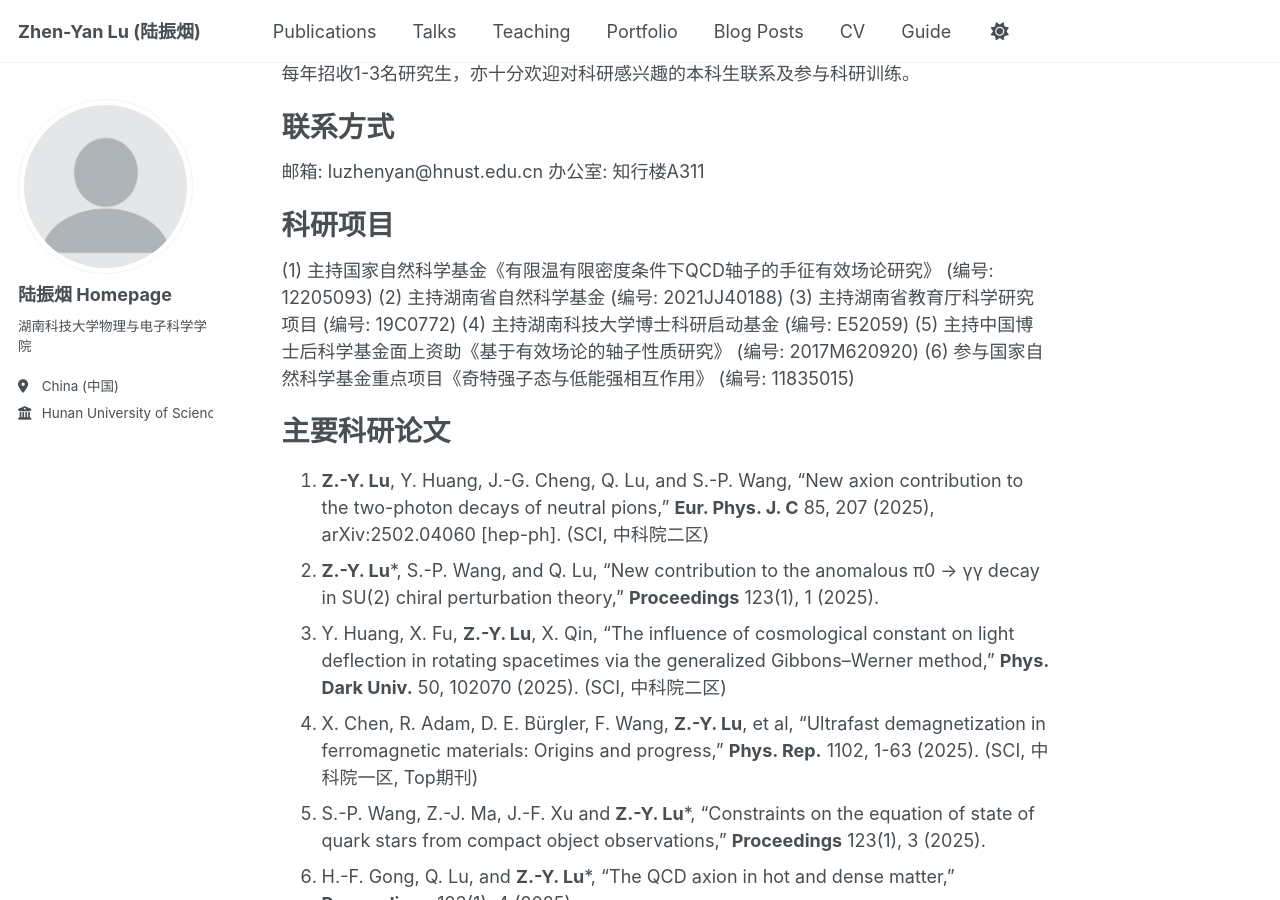
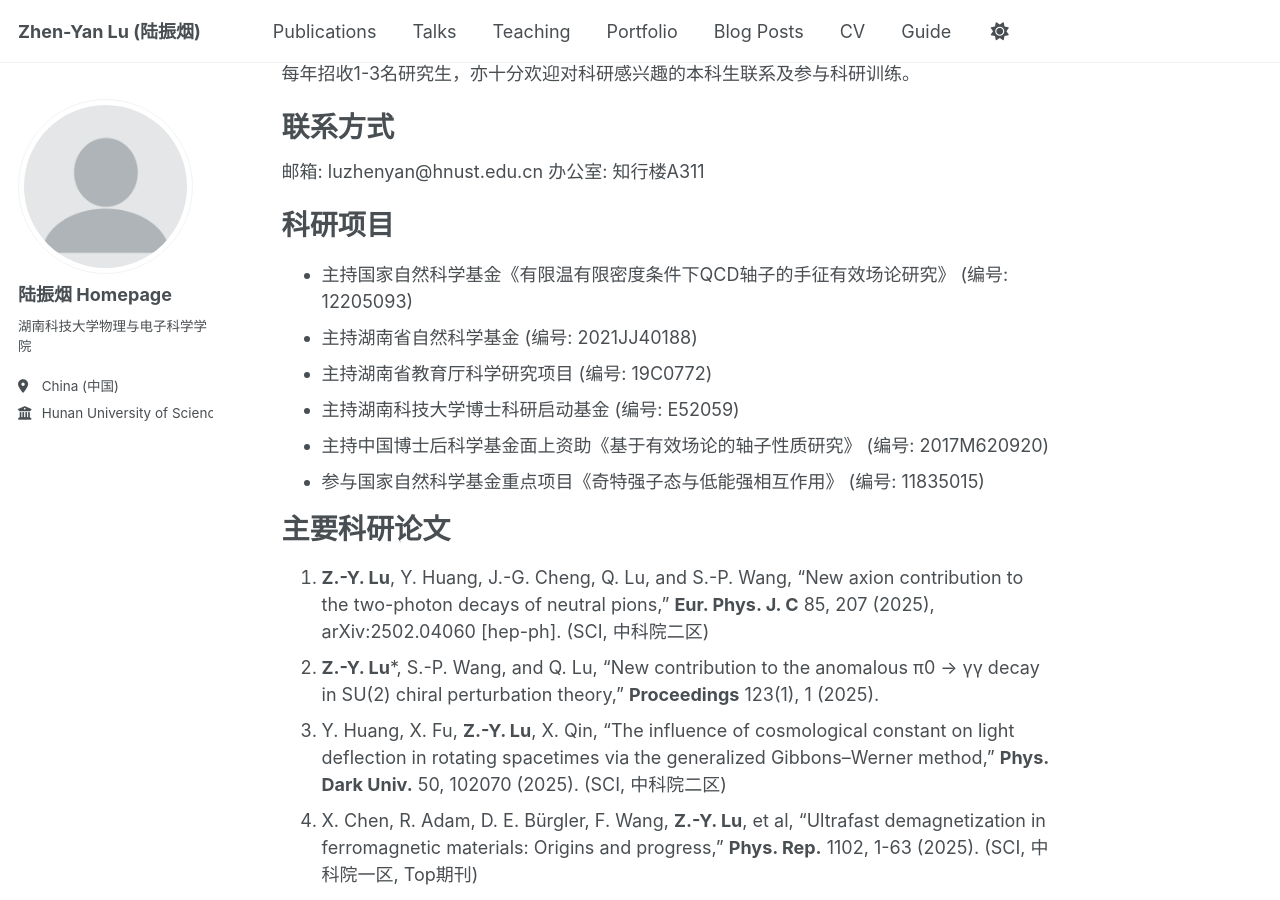
Before and after one commit to luzhenyan-stack/luzhenyan.github.io, a Jekyll site: the page built from _pages/about.md, in a window 1280 px wide and 900 px high, scrolled down 814 px. Built offline with Jekyll 4.4.1, drawn with Linux system fonts in a browser that asks for light colours; a script that is not in the unit is left out.

Commit message:
Update about.md

```diff
--- a/_pages/about.md
+++ b/_pages/about.md
@@ -35,12 +35,12 @@ redirect_from:
 
 科研项目
 ======
-(1)	主持国家自然科学基金《有限温有限密度条件下QCD轴子的手征有效场论研究》 (编号: 12205093)
-(2)	主持湖南省自然科学基金 (编号: 2021JJ40188)
-(3)	主持湖南省教育厅科学研究项目 (编号: 19C0772)
-(4)	主持湖南科技大学博士科研启动基金 (编号: E52059)
-(5)	主持中国博士后科学基金面上资助《基于有效场论的轴子性质研究》 (编号: 2017M620920)
-(6)	参与国家自然科学基金重点项目《奇特强子态与低能强相互作用》 (编号: 11835015)
+  - 主持国家自然科学基金《有限温有限密度条件下QCD轴子的手征有效场论研究》 (编号: 12205093)
+  - 主持湖南省自然科学基金 (编号: 2021JJ40188)
+  - 主持湖南省教育厅科学研究项目 (编号: 19C0772)
+  - 主持湖南科技大学博士科研启动基金 (编号: E52059)
+  - 主持中国博士后科学基金面上资助《基于有效场论的轴子性质研究》 (编号: 2017M620920)
+  - 参与国家自然科学基金重点项目《奇特强子态与低能强相互作用》 (编号: 11835015)
 
 主要科研论文
 ======
```
